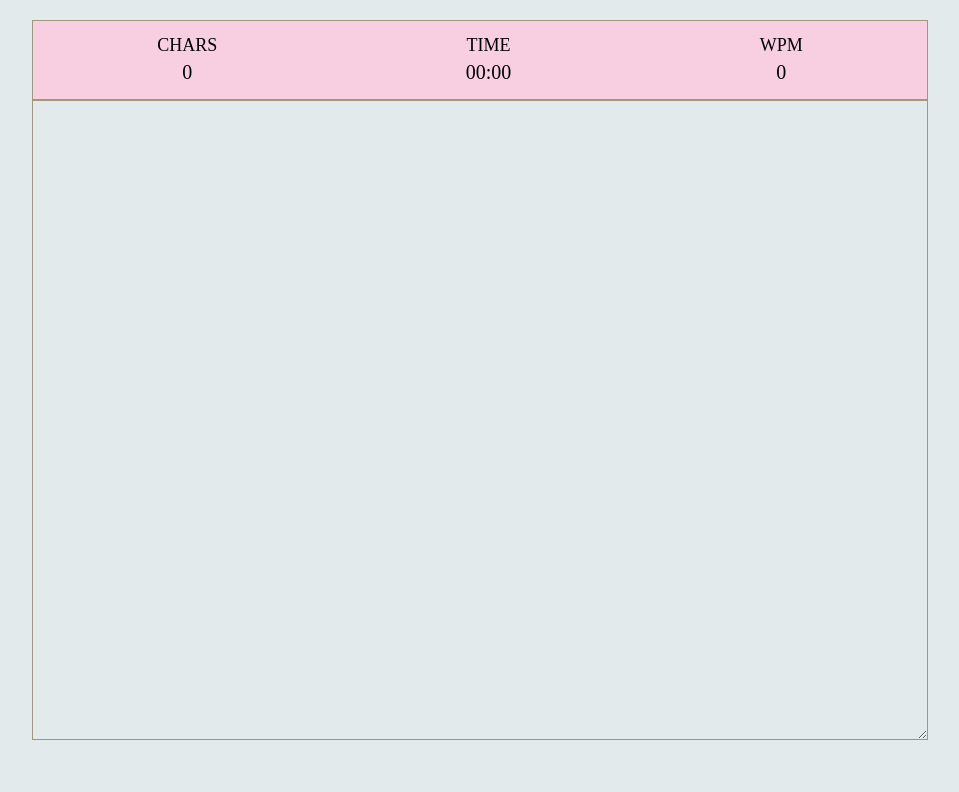
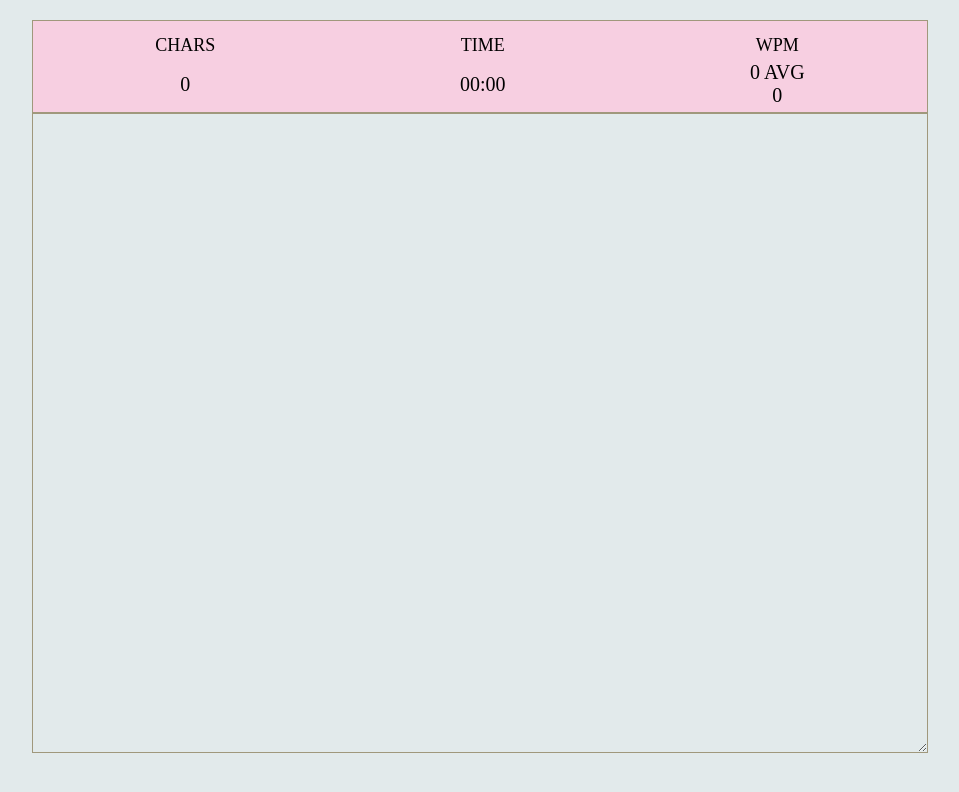
Before and after one commit to jc4p/speed-writer, a Next.js app: page / in a window 1280 px wide. Shown: the top 792 px of the page, without its empty margins (160-1119 px from the left). Built offline with nearby package versions, Linux system fonts and the light colour scheme; a web font is replaced by a local one.

Commit message:
Try showing realtime WPM based on sliding time windows

```diff
--- a/pages/index.js
+++ b/pages/index.js
@@ -1,25 +1,97 @@
-import React, { useState, useEffect } from "react";
+import React, { useState, useEffect, useRef } from "react";
 
-// Home function that is reflected across the site
 export default function Home() {
   const [ticks, setTicks] = useState(0)
-  const [chars, setChars] = useState(0)
   const [needsReset, setNeedsReset] = useState(false)
-  const padTwoDigits = (num) => { return num < 10 ? `0${num}` : `${num}` }
+  const clickEvents = useRef([])
+  const latestRollingCount = useRef(0)
+  const lastEventsLength = useRef(0)
 
   let updateInterval;
 
+  const padTwoDigits = (num) => { return num < 10 ? `0${num}` : `${num}` }
+
+  function getClickCount() {
+    return clickEvents.current.length
+  }
+
   const getDuration = () => {
-    const minutes = Math.floor(ticks / 60)
-    const seconds = minutes > 0 ? ticks - (minutes * 60) : ticks
+    const ticksSeconds = Math.floor(ticks / 100)
+    const minutes = Math.floor(ticksSeconds / 60)
+    const seconds = minutes > 0 ? ticksSeconds - (minutes * 60) : ticksSeconds
     return `${padTwoDigits(minutes)}:${padTwoDigits(seconds)}`
   }
 
-  const getWPM = () => {
-    if (chars === 0) { return 0 }
-    // (chars / 5) normalizes at 5 chars per word
-    const rawVal = (chars / 5) / (ticks / 60)
-    return Math.round(rawVal)
+  const getAvgWPM = () => {
+    const clickCount = getClickCount()
+    if (clickCount === 0) { return 0 }
+    if (clickCount < 5) { return 0 }
+
+    const tickSeconds = Math.floor(ticks / 100)
+    return Math.round((clickCount / 5) / (tickSeconds / 60))
+  }
+
+  const getRealtimeWPM = () => {
+    const clickCount = clickEvents.current.length
+    if (clickCount === 0) { return 0 }
+
+    // find click events within a time window of [-3s, now]
+    const windowMs = 2000
+    const now = Date.now()
+    const windowStart = now - windowMs
+    let firstItem = -1
+    let lastItem = -1
+
+    for (let i = 0; i < clickEvents.current.length; i++) {
+      const time = clickEvents.current[i].time
+      if (firstItem == -1 && time >= windowStart) {
+        firstItem = i
+      }
+      else if (time <= now) {
+        lastItem = i
+      }
+    }
+
+    if (lastItem == -1) {
+      lastItem = clickEvents.current.length
+    }
+
+    if (firstItem < 0) {
+      if (lastItem > 0) {
+        return `PAUSED`
+      }
+
+      return 0
+    }
+    if (lastItem < 2) {
+      return latestRollingCount.current
+    }
+
+    const rollingItems = clickEvents.current.slice(firstItem, lastItem)
+    if (rollingItems.length === 0) {
+      return `PAUSED`
+    }
+
+    const deltaStart = rollingItems[0].time
+    const lastEntry = rollingItems[rollingItems.length - 1]
+    const diffMs = lastEntry.time - deltaStart
+    const diffSeconds = diffMs / 1000
+    const diffMinutes = diffSeconds / 60
+    //console.log(`Typed ${rollingItems.length} chars in ${diffSeconds}s / ${diffMinutes}m, ${Math.ceil(rollingItems.length / 5)}`)
+    const wpm = Math.round(Math.ceil(rollingItems.length / 5) / diffMinutes)
+    latestRollingCount.current = wpm
+    lastEventsLength.current = clickEvents.current.length
+
+    return wpm
+  }
+
+  const getWPMText = () => {
+    return (
+      <div className="wpmRows">
+        <span>{`${getAvgWPM()} AVG`}</span>
+        <span>{`${getRealtimeWPM() }`}</span>
+      </div>
+    )
   }
 
   const onTextInput = (e) => {
@@ -29,10 +101,15 @@ export default function Home() {
       console.log('need to reset')
       setNeedsReset(true)
     }
+
+    clickEvents.current.push({
+      event: e.nativeEvent,
+      time: Date.now()
+    })
   }
 
   const textUpdate = (e) => {
-    setChars(e.target.value.length)
+    //setChars(e.target.value.length)
   }
 
   useEffect(() => {
@@ -41,11 +118,12 @@ export default function Home() {
         clearInterval(updateInterval)
       }
 
+      clickEvents.current = []
       setTicks(1)
       // eslint-disable-next-line react-hooks/exhaustive-deps
       updateInterval = setInterval(() => {
        setTicks(ticks => ticks + 1)
-      }, 1000)
+      }, 10)
       setNeedsReset(false)
     }
   }, [needsReset])
@@ -57,15 +135,19 @@ export default function Home() {
           <div className="resultsContainer">
             <div className="resultBox">
               <h4>CHARS</h4>
-              <span>{chars}</span>
+              <div className="resultRow">
+                <span>{getClickCount()}</span>
+              </div>
             </div>
             <div className="resultBox">
               <h4>TIME</h4>
+              <div className="resultRow">
               <span>{getDuration()}</span>
+              </div>
             </div>
             <div className="resultBox">
               <h4>WPM</h4>
-              <span>{getWPM()}</span>
+              {getWPMText()}
             </div>
           </div>
           <div className="inputContainer">
--- a/styles/globals.scss
+++ b/styles/globals.scss
@@ -69,6 +69,19 @@ h3, h4, h5 {
       font-weight: 300;
     }
   }
+
+  .resultRow, .wpmRows {
+    background: transparent;
+    display: flex;
+    flex-direction: column;
+    flex-grow: 2;
+    align-items: center;
+    justify-content: center;
+
+    span {
+      margin: 0;
+    }
+  }
 }
 
 .inputContainer {
```
